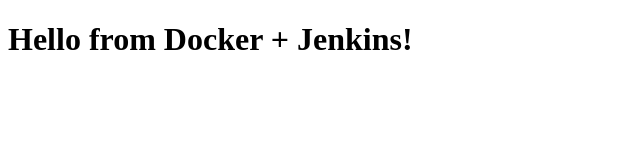
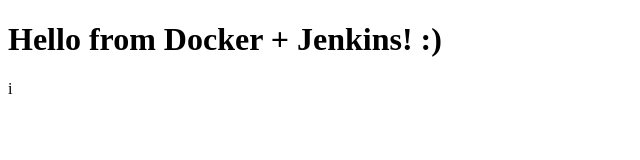
Before and after one commit to Anvi-dev/testpipeline, a plain HTML site: page index.html in a window 1280 px wide. Shown: the full height of the page, 0-640 px from the left. Drawn offline with Linux system fonts and the light colour scheme.

Commit message:
File committed

```diff
--- a/index.html
+++ b/index.html
@@ -4,6 +4,6 @@
   <title>My First CI/CD Website Using jenkins :)</title>
 </head>
 <body>
-  <h1>Hello from Docker + Jenkins!</h1>
+  <h1>Hello from Docker + Jenkins! :) </h1>i
 </body>
 </html>
```
